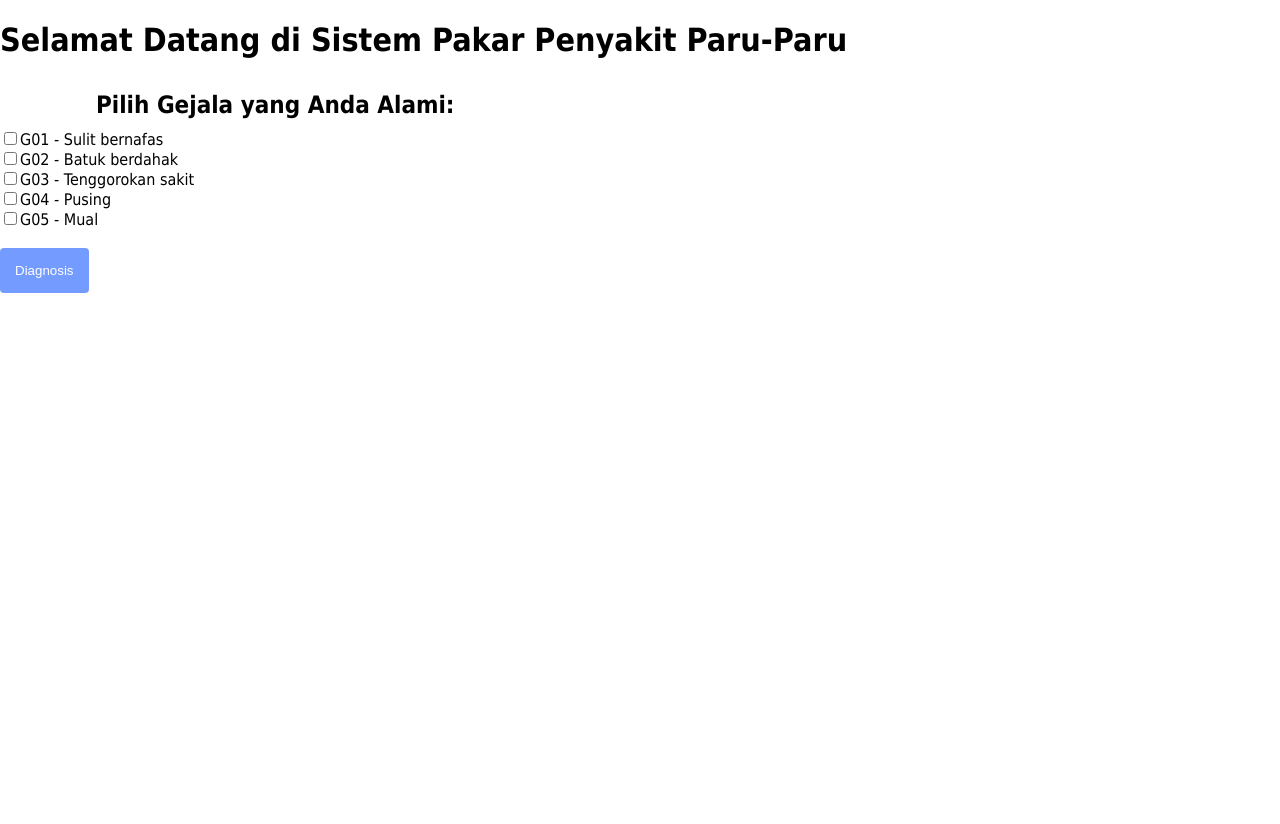
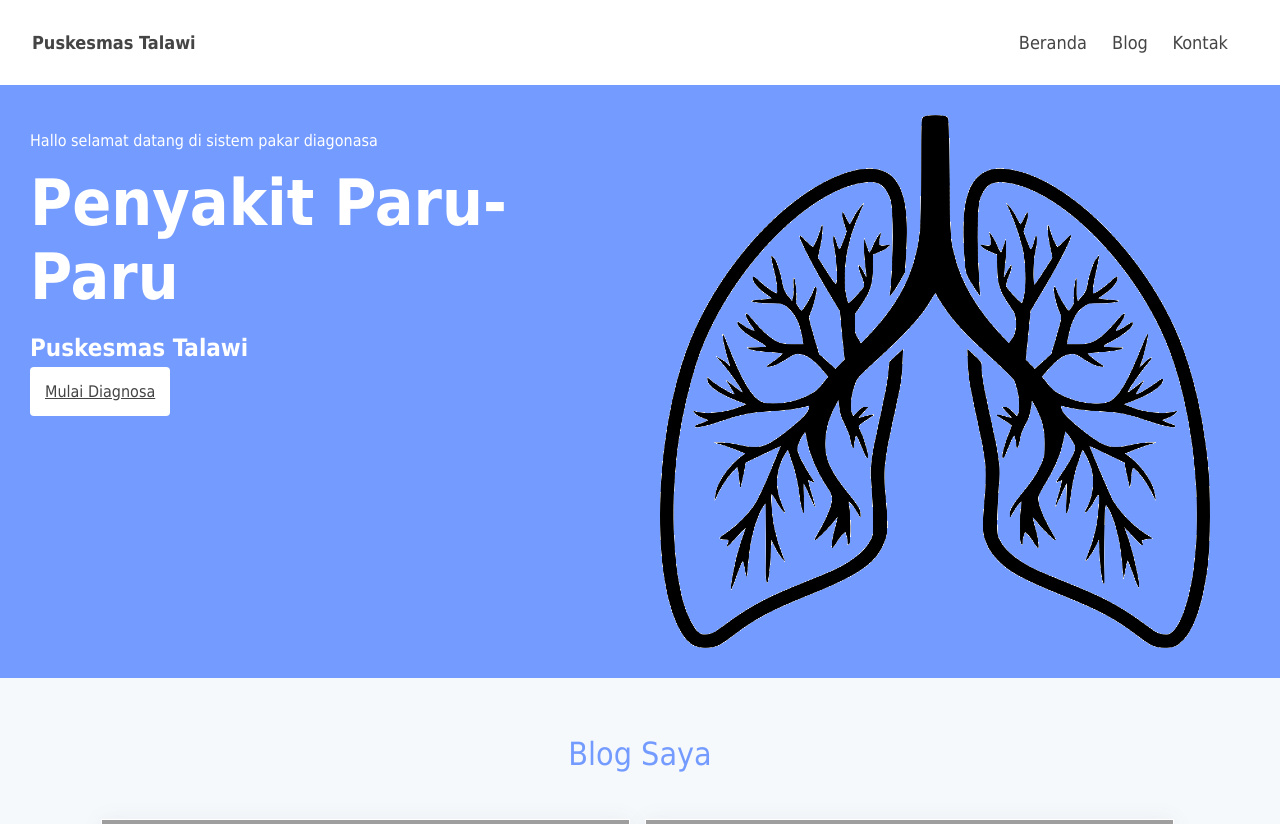
Before and after one commit to norbrightside/PKL, a PHP site: page / in a window 1280 px wide. Shown: the top 824 px of the page. Before the commit the page ends 293 px from the top, so only its background shows below. Run offline with PHP 8.4, Linux system fonts and the light colour scheme; data comes from the database, SQL or seed files in the repository; grey boxes are pictures that could not be loaded.

Commit message:
aplication css to index, hasil, and diagnosa

```diff
--- a/index.php
+++ b/index.php
@@ -1,36 +1,127 @@
-<!DOCTYPE html>
 <html>
-  <head>
-    <title>Halaman Utama</title>
+    <head>
+    <title> Web Portofolio  </title>
+    <meta name="viewport"   content="width=device-width, initial-scale=1">
+    <meta name="description" content="Web Portofolio">
+    <meta name="author" content="Ane">
+    <meta name="keywords" content="web Portofolio">
     <link rel="stylesheet" type="text/css" href="assets/css/style.css">
-  </head>
-  <body>
-    <h1>Selamat Datang di Sistem Pakar Penyakit Paru-Paru</h1>
-    <form action="hasil.php" method="post">
-      <h2 class="container">  Pilih Gejala yang Anda Alami:</h2>
-      <?php
-        // Menyambung ke database
-        $conn = new mysqli("localhost", "root", "", "sistem_pakar");
-        // Memeriksa koneksi
-        if ($conn->connect_error) {
-          die("Koneksi gagal: " . $conn->connect_error);
-        }
-        // Mengambil data gejala dari database
-        $sql = "SELECT id, kode_gejala, nama_gejala FROM gejala";
-        $result = $conn->query($sql);
-        if ($result->num_rows > 0) {
-          // Menampilkan data gejala dalam checkbox
-          while($row = $result->fetch_assoc()) {
-            echo "<div class='teks-kiri'><input type='checkbox' name='gejala[]' value='" . $row["id"] . "'>" . $row["kode_gejala"] . " - " . $row["nama_gejala"] . "<br>";
-          }
-        } else {
-          echo "Tidak ada data gejala.";
-        }
-        // Menutup koneksi
-        $conn->close();
-      ?>
-      <br>
-      <input type="submit" class="btn-biru" value="Diagnosis">
-    </form>
-  </body>
+    <script src="https://code.jquery.com/jquery-3.6.0.min.js"></script>
+    <script>
+        $(document).ready(function() {
+            // Add smooth scrolling to all links
+            $("a").on('click', function(event) {
+                // Make sure this.hash has a value before overriding default behavior
+                if (this.hash !== "") {
+                    // Prevent default anchor click behavior
+                    event.preventDefault();
+
+                    // Store hash
+                    var hash = this.hash;
+
+                    // Using jQuery's animate() method to add smooth page scroll
+                    // The optional number (800) specifies the number of milliseconds it takes to scroll to the specified area
+                    $('html, body').animate({
+                        scrollTop: $(hash).offset().top
+                    }, 800, function(){
+
+                        // Add hash (#) to URL when done scrolling (default click behavior)
+                        window.location.hash = hash;
+                    });
+                } // End if
+            });
+        });
+    </script>
+</head>
+    <body>
+        <header>
+            <nav>
+                <a href="index.php"> <b> Puskesmas Talawi</b> </a>
+                <ul>
+                    <li> <a href="index.php"> Beranda </a></li>
+                    <li> <a href="#blog"> Blog</a></li>
+                    <li> <a href="#kontak"> Kontak</a></li>
+                </ul>
+            </nav>
+        </header>
+
+        <main>
+
+            <!-- Bagian Intro-->
+            <section id="intro">
+                <div id="intro-text">
+                    <p class="text-putih"> Hallo selamat datang di sistem pakar diagonasa</p>
+                    <h1> Penyakit Paru-Paru</h1>
+                    <h2 class="text-putih"> Puskesmas Talawi</h2>
+                    <a href="diagnosa.php" class="btn btn-putih">Mulai Diagnosa</a>
+                </div>
+                <div id="intro-image">
+                    <img src="assets/images/paru.png" class="profil-image" alt="John Doe">
+                </div>
+            </section>
+            <!---bagian Intro-->
+
+            <!---bagian blog-->
+            <section id="blog">
+                <h1 class="judul teks-tengah"> Blog Saya</h1>
+                <div class="container">
+                    <!---artikel 1-->
+                    <article class="card">
+                        <img src="images/1.jpg" class="blog-image" alt="Judul Blog 1">
+                        <section class="blog-desc">
+                            <span> 28 Maret 2023</span>
+                            <h3 class="teks-kiri">
+                                <a href="detail-blog.html">Judul Blog 1</a>
+                            </h3>
+                            <p class="teks-kiri">Ini adalah deskripsi blog</p>
+                        </section>
+                    </article>
+                    <!--Artikel 1-->
+
+                    <!--Artikel 2-->
+                    <article class="card">
+                        <img src="images/2.jpg" class="blog-image" alt="Judul Blog 1">
+                        <section class="blog-desc">
+                            <span> 28 Maret 2023</span>
+                            <h3 class="teks-kiri">
+                                <a href="detail-blog.html">Judul Blog 2</a>
+                            </h3>
+                            <p class="teks-kiri">Ini adalah deskripsi blog</p>
+                        </section>
+                    </article>
+                    <!--Artikel 2-->
+                </div>
+            </section>
+            <!---bagian blog-->
+            <!--Bagian KOntak-->
+            <section id="kontak">
+                <h1 class="judul teks-tengah">Kontak</h1>
+                <div class="container">
+                    <div style="width: 50%;text-align: left;">
+                    <b> Telp :</b>
+                    <p> 081245645787</p>
+
+                    <b> Email :</b>
+                    <p> mriszkiwiead@gmail.com</p>
+
+                    <b> Website : </b>
+                    <p> waesdafwafwfa.com</p>
+                    </div>
+                    <form name="kontak">
+                        <input type="text" name="nmama" placeholder="Nama"/>
+                        <input type="text" name="email" placeholder="Alamat Email"/>
+                        <input type="text" name="pesan" placeholder="Pesan Anda"/>
+
+                    </textarea>
+                    <br/>
+                    <button name="Simpan" class="btn btn-biru" > Kirim Pesan</button>
+                    </form>
+                </div>
+                </section>
+                <!--Bagian Kontak-->
+        </main>
+        <footer>
+            <p> Web Diagnosa Penyakit Paru - Puskesmas Talawi</p>
+        </footer>
+    </body>
 </html>
```
Also changed, not shown: diagnosa.php (added, +46 -0 lines), hasil.php (+10 -0 lines), assets/images/paru.png (added).
